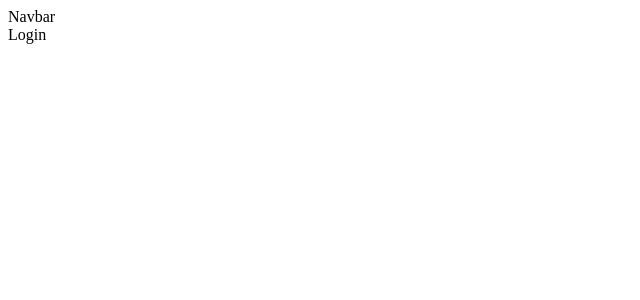
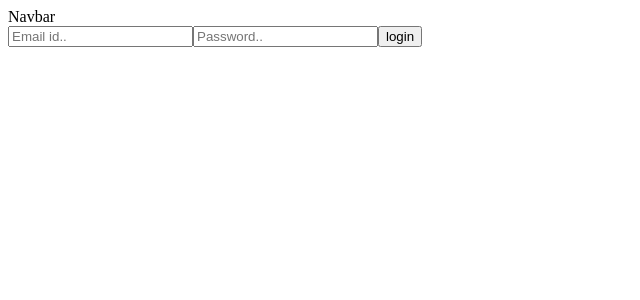
Before and after one commit to ShraddhaMulekar/practice, a React (Vite) app in the folder client/: page /login in a window 1280 px wide. Shown: the top 300 px of the page, without its empty margins (0-640 px from the left). Built offline with nearby package versions, Linux system fonts and the light colour scheme.

Commit message:
login logic

```diff
--- a/client/src/pages/Login.jsx
+++ b/client/src/pages/Login.jsx
@@ -1,9 +1,80 @@
-import React from 'react'
+import React, { useState } from "react";
+import api from "../utils/api";
+import { useNavigate } from "react-router-dom";
 
 const Login = () => {
+  const [forms, setForms] = useState({
+    email: "",
+    password: "",
+  });
+  const [loading, setLoading] = useState(false);
+  const [error, setError] = useState("");
+  const navigate = useNavigate();
+
+  const inputHandler = (e) => {
+    setForms({
+      ...forms,
+      [e.target.name]: [e.target.value],
+    });
+  };
+
+  const formSubmit = async (e) => {
+    e.preventDefault();
+    setLoading(true);
+    setError("");
+
+    try {
+      let res = await fetch(`${api}/user/login`, {
+        method: POST,
+        headers: {
+          "Content-Type": "application/json",
+        },
+        body: JSON.stringify(forms),
+      });
+      let data = res.json();
+      console.log(data);
+
+      if (!data.success) {
+        alert(data.message);
+        return;
+      }
+
+      alert(data.message || "Login Successful");
+
+      setForms({
+        email: "",
+        password: "",
+      });
+
+      navigate("/dashboard");
+    } catch (error) {
+      setError(error.message);
+    } finally {
+      setLoading(false);
+    }
+  };
+
   return (
-    <div>Login</div>
-  )
-}
+    <form onSubmit={formSubmit}>
+      <input
+        type="email"
+        placeholder="Email id.."
+        name="email"
+        value={forms.email}
+        onChange={inputHandler}
+        required
+      />
+      <input
+        type="password"
+        placeholder="Password.."
+        name="password"
+        value={forms.password}
+        onChange={inputHandler}
+        required
+      />
+      <input type="submit" value={loading ? "log in..." : "login"} />
+    </form>
+  );
+};
 
-export default Login
+export default Login;
--- a/client/src/pages/Signin.jsx
+++ b/client/src/pages/Signin.jsx
@@ -85,7 +85,6 @@ const Signin = () => {
       <input
         type="submit"
         value={loading ? "Signing In..." : "Sign In"}
-        // onSubmit={handleSubmit}
       />
     </form>
   );
```
